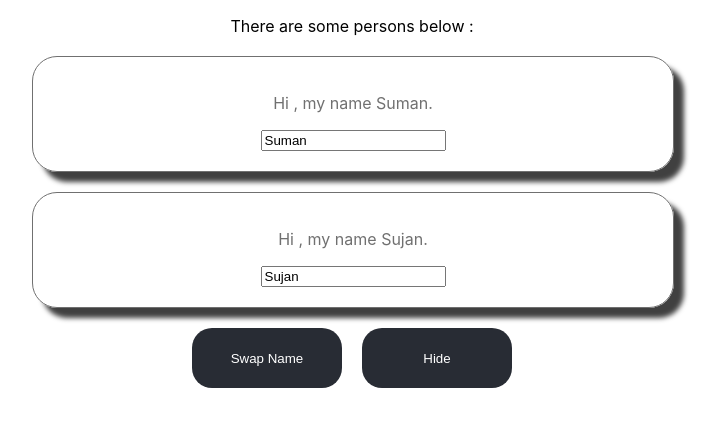
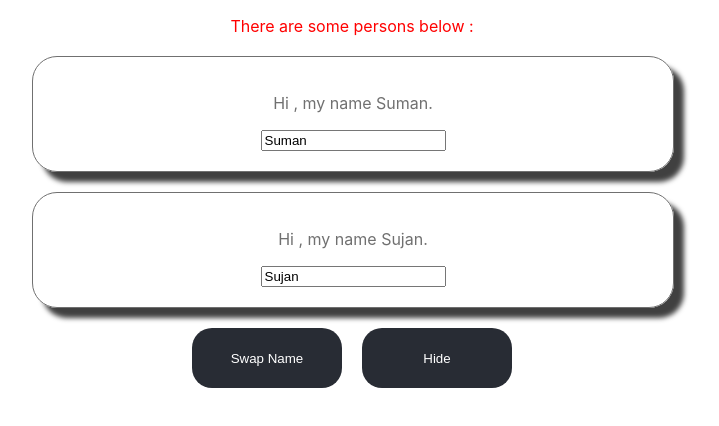
Before and after one commit to sumanbhattarai/ReactJs, a React app in the folder hello-world/: page / in a window 1280 px wide. Shown: the top 426 px of the page, without its empty margins (288-1007 px from the left). Built offline with nearby package versions, Linux system fonts and the light colour scheme.

Commit message:
Dynamic css using css modules

```diff
--- a/hello-world/src/App.js
+++ b/hello-world/src/App.js
@@ -43,6 +43,14 @@ class App extends React.Component{
 
   render(){
 
+    let textStyle = [] ;
+    if(this.state.name.length <=2) {
+        textStyle.push(Style.redColor) ;
+    }
+    if(this.state.name.length <=1 ) {
+      textStyle.push(Style.boldText) ;
+    }
+
     let showButtonClass = null ;
     let person = null ;
     let buttonName = 'Hide' ;
@@ -72,7 +80,7 @@ class App extends React.Component{
     return (
       // <StyleRoot>
         <div className={Style.App}>
-          <p>There are some persons below : </p>
+          <p className = {textStyle.join(' ')}>There are some persons below : </p>
           {person}
             <button onClick={this.swapName.bind(this , 'Max')}>Swap Name</button>
             <button className={showButtonClass} onClick={this.changeShowState}>{buttonName}</button>
--- a/hello-world/src/App.module.css
+++ b/hello-world/src/App.module.css
@@ -53,6 +53,14 @@
   background-color: red ;
 }
 
+.redColor {
+  color : red ;
+}
+
+.boldText {
+  font-weight: bold;
+}
+
 
 
 
```
